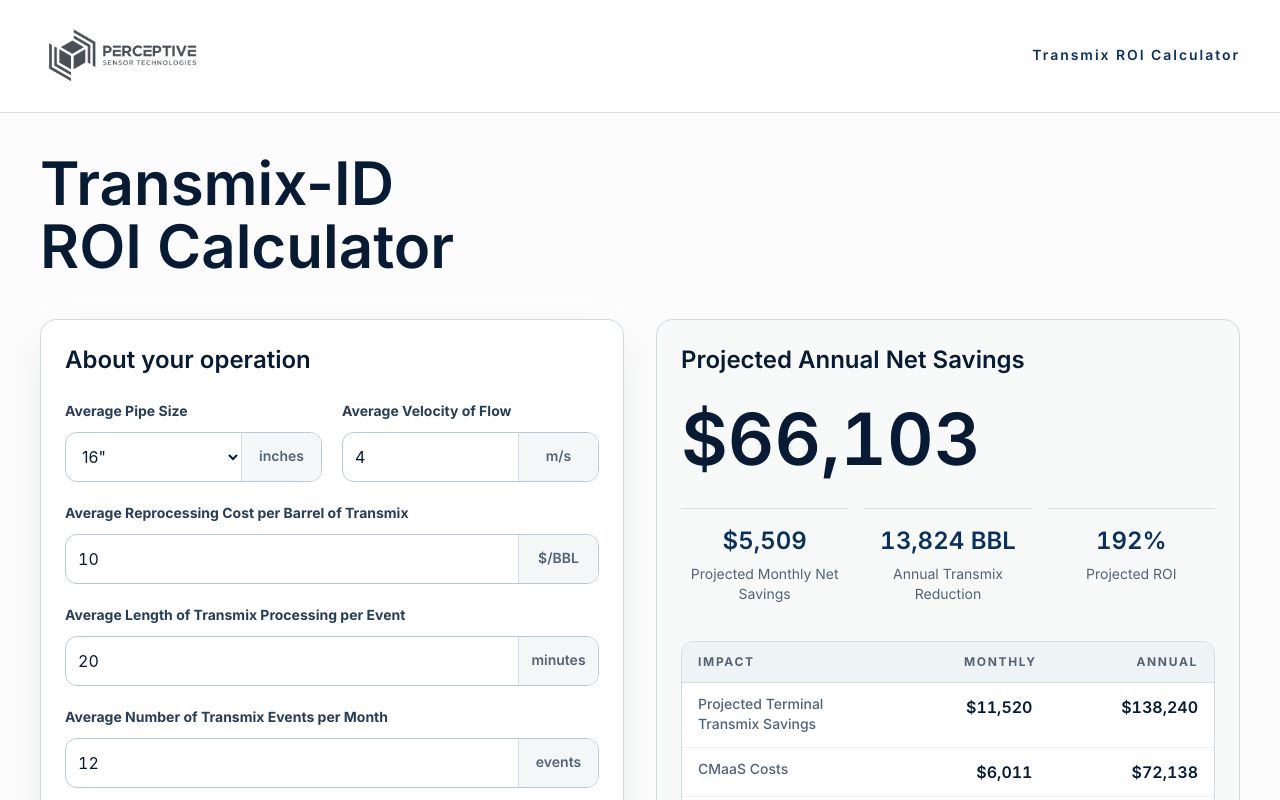
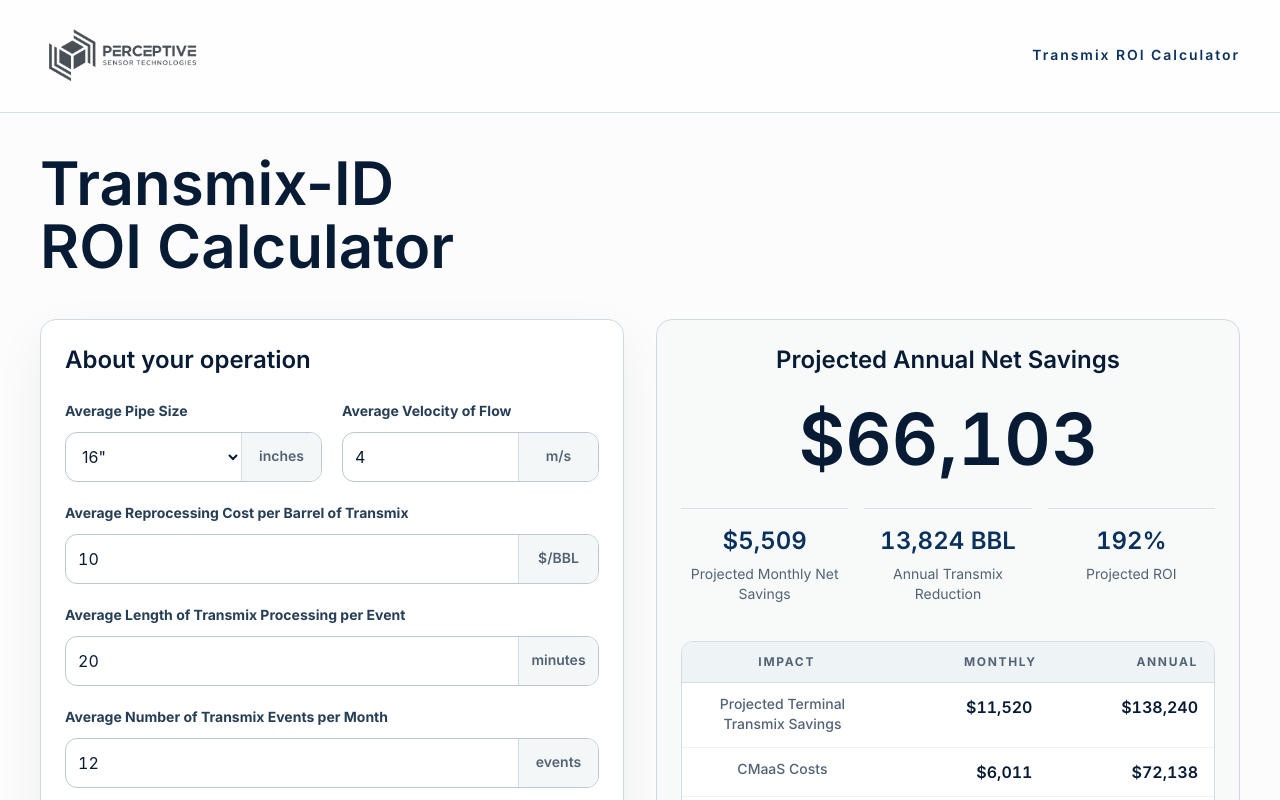
Before and after one commit to gibsonmade/PST-Calculator, a React (Vite) app: page / in a window 1280 px wide. Shown: the top 800 px of the page. Built offline with nearby package versions, Linux system fonts and the light colour scheme.

Commit message:
Center primary result text

```diff
--- a/src/App.jsx
+++ b/src/App.jsx
@@ -299,7 +299,7 @@
 
   return (
     <section
-      className="rounded-2xl border border-[#cfdae2] bg-[#f7faf9] p-5 sm:p-6 lg:sticky lg:top-6"
+      className="rounded-2xl border border-[#cfdae2] bg-[#f7faf9] p-5 text-center sm:p-6 lg:sticky lg:top-6"
       aria-labelledby="projected-impact"
     >
       <h2 id="projected-impact" className="text-2xl font-semibold">
```
